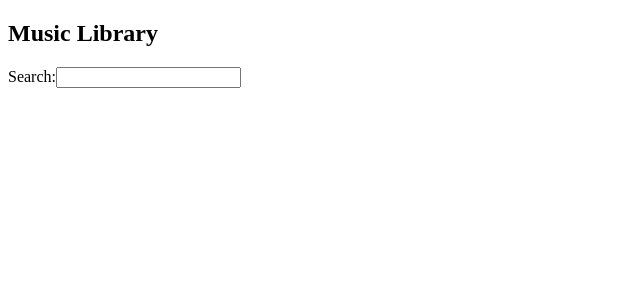
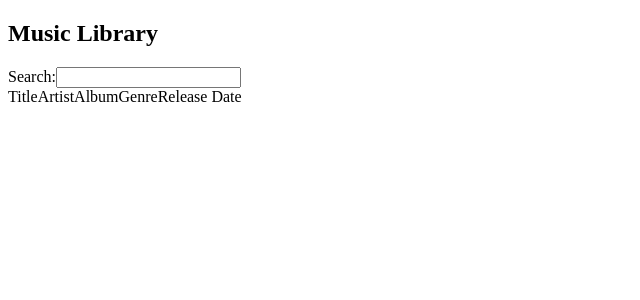
Before and after one commit to ltpoole/music-library-frontend, a React (Create React App) app: page / in a window 1280 px wide. Shown: the top 300 px of the page, without its empty margins (0-640 px from the left). Built offline with nearby package versions, Linux system fonts and the light colour scheme.

Commit message:
created and rendered MusicTable component in App

```diff
--- a/src/App.jsx
+++ b/src/App.jsx
@@ -1,7 +1,8 @@
 import "./App.css";
 import Header from "./components/Header/Header";
 import SearchBar from "./components/SearchBar/SearchBar";
-import React from "react";
+import MusicTable from "./components/MusicTable/MusicTable";
+import React, { useState, useEffect } from "react";
 import axios from "axios";
 
 function App() {
@@ -9,6 +10,7 @@ function App() {
     <div className="App">
       <Header />
       <SearchBar />
+      <MusicTable />
     </div>
   );
 }
--- a/src/components/MusicTable/MusicTable.jsx
+++ b/src/components/MusicTable/MusicTable.jsx
@@ -1,5 +1,15 @@
 const MusicTable = ({}) => {
-  return <div></div>;
+  return (
+    <div>
+      <span>Title</span>
+      <span>Artist</span>
+      <span>Album</span>
+      <span>Genre</span>
+      <span>Release Date</span>
+      <span></span>
+      <span></span>
+    </div>
+  );
 };
 
 export default MusicTable;
```
